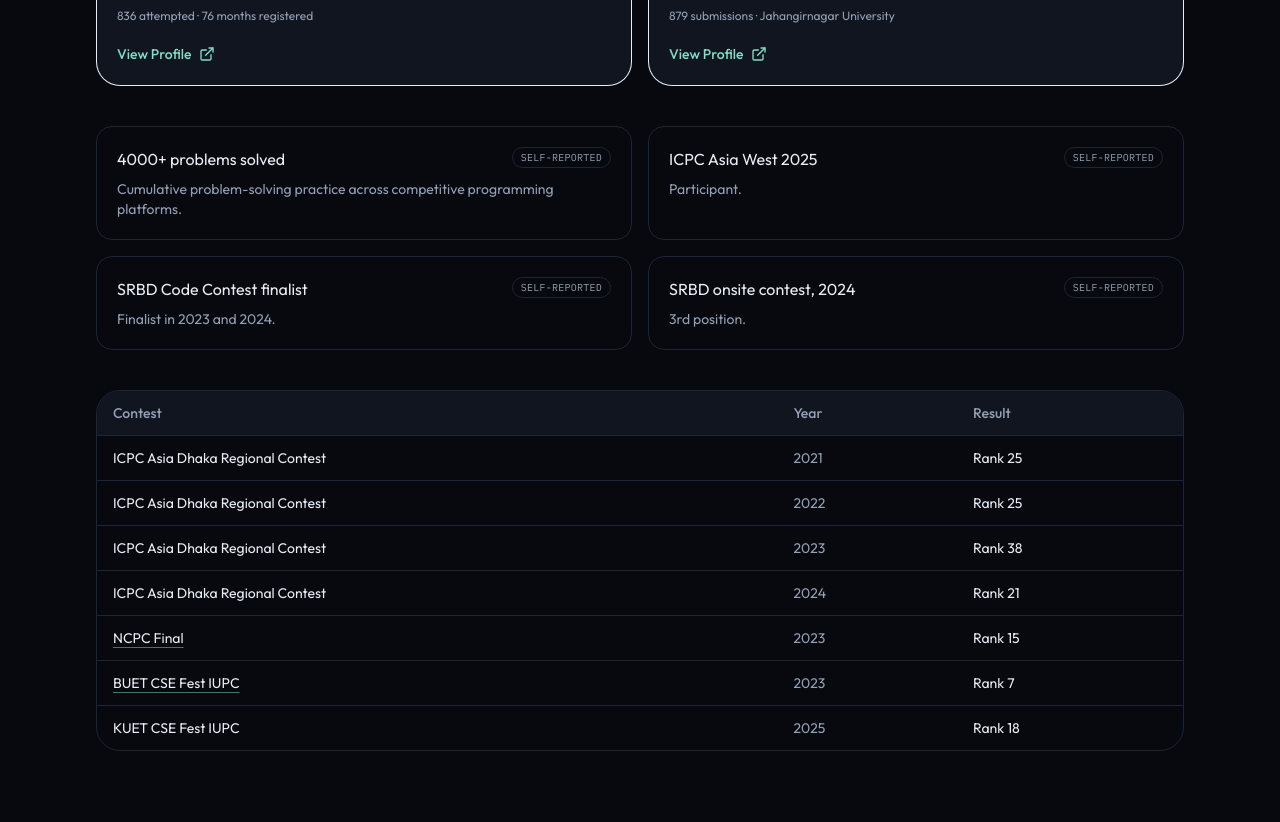
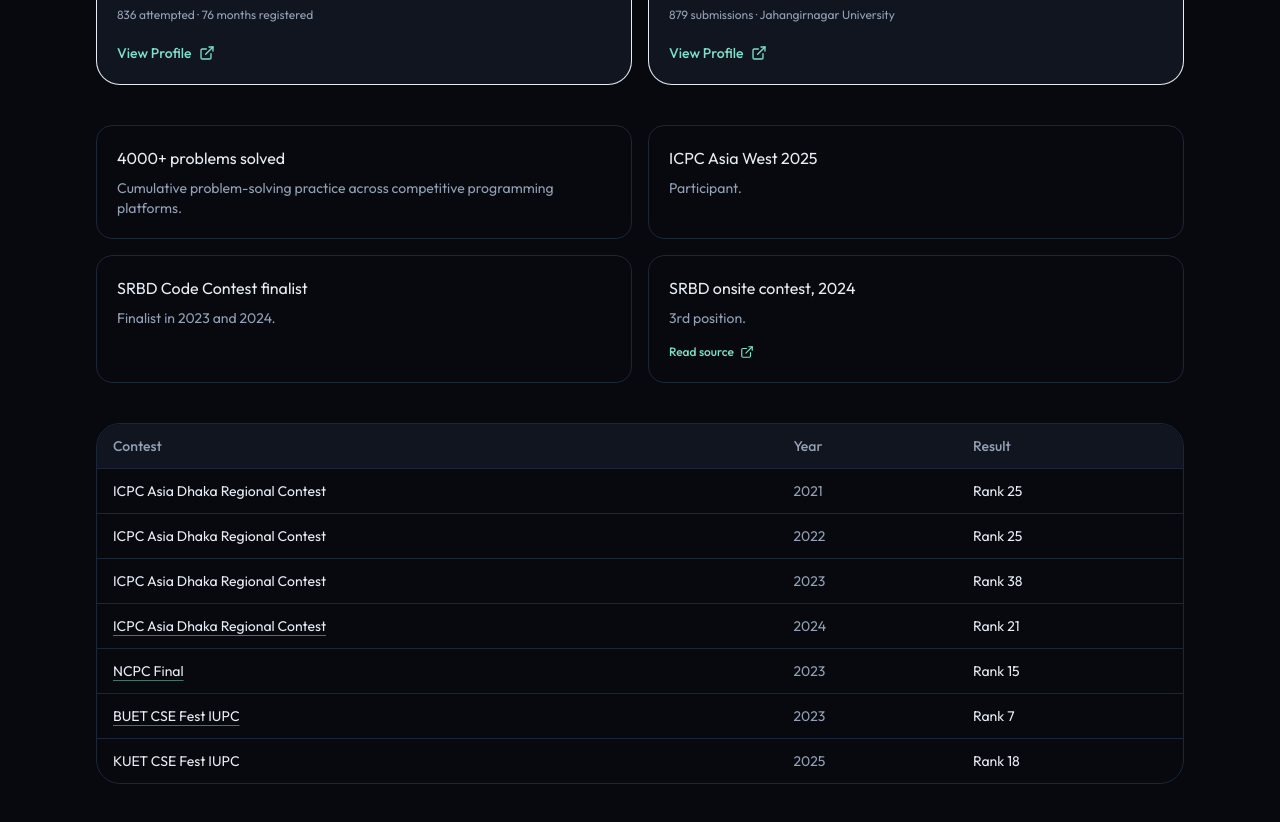
Before and after one commit to umitsaha/Umit-Portfolio, a React (Vite) app: page / in a window 1280 px wide. Shown: the part 3580-4402 px from the top of the page. Built offline with nearby package versions, Linux system fonts and the light colour scheme.

Commit message:
Add portfolio source links and simplify badges

```diff
--- a/src/components/sections/CompetitiveProgramming.tsx
+++ b/src/components/sections/CompetitiveProgramming.tsx
@@ -1,26 +1,21 @@
 import { Section, SectionHeading } from '@/components/ui/Section'
-import { SourceBadge } from '@/components/ui/SourceBadge'
 import { profile } from '@/data/portfolio'
 import { useAnimatedNumber } from '@/hooks/useAnimatedNumber'
 import { useInViewOnce } from '@/hooks/useInViewOnce'
 import { usePrefersReducedMotion } from '@/hooks/usePrefersReducedMotion'
 import { OnlineJudgeProfiles } from '@/components/sections/OnlineJudgeProfiles'
+import { ExternalLink } from 'lucide-react'
 
 function Stat({
   label,
   value,
-  source,
 }: {
   label: string
   value: string
-  source: 'self-reported' | 'live'
 }) {
   return (
     <article className="rounded-2xl border border-[var(--border)] bg-[var(--bg-elevated)] p-5">
-      <div className="mb-3 flex items-center justify-between gap-3">
-        <p className="text-sm text-[var(--text-soft)]">{label}</p>
-        <SourceBadge source={source} />
-      </div>
+      <p className="mb-3 text-sm text-[var(--text-soft)]">{label}</p>
       <p className="font-display text-3xl text-[var(--text)]">{value}</p>
     </article>
   )
@@ -42,7 +37,6 @@
         <Stat
           label="Problems solved"
           value={`${count}+`}
-          source="self-reported"
         />
       </div>
       <p className="mt-3 text-sm text-[var(--text-soft)]">{profile.platforms.problemsSolvedNote}</p>
@@ -52,11 +46,19 @@
       <div className="mt-10 grid gap-4 md:grid-cols-2">
         {profile.achievements.map((item) => (
           <article key={item.id} className="rounded-2xl border border-[var(--border)] p-5">
-            <div className="flex items-start justify-between gap-3">
-              <h3 className="text-[var(--text)]">{item.title}</h3>
-              <SourceBadge source={item.source} />
-            </div>
+            <h3 className="text-[var(--text)]">{item.title}</h3>
             <p className="mt-2 text-sm text-[var(--text-soft)]">{item.detail}</p>
+            {item.href ? (
+              <a
+                href={item.href}
+                target="_blank"
+                rel="noopener noreferrer"
+                className="mt-4 inline-flex items-center gap-1.5 text-xs font-medium text-[var(--accent)] transition hover:gap-2.5"
+              >
+                Read source
+                <ExternalLink className="h-3.5 w-3.5" aria-hidden="true" />
+              </a>
+            ) : null}
           </article>
         ))}
       </div>
--- a/src/components/sections/Projects.tsx
+++ b/src/components/sections/Projects.tsx
@@ -1,5 +1,5 @@
 import { useMemo, useState } from 'react'
-import { X } from 'lucide-react'
+import { ArrowUpRight, X } from 'lucide-react'
 import { Section, SectionHeading } from '@/components/ui/Section'
 import { profile } from '@/data/portfolio'
 import type { Project } from '@/types/portfolio'
@@ -120,9 +120,10 @@
                   href={link.href}
                   target="_blank"
                   rel="noreferrer"
-                  className="text-sm text-[var(--accent)]"
+                  className="inline-flex items-center gap-1.5 rounded-full border border-[var(--accent)]/35 px-3 py-1.5 text-sm text-[var(--accent)] transition hover:-translate-y-0.5 hover:border-[var(--accent)] hover:bg-[var(--accent-soft)]"
                 >
                   {link.label}
+                  <ArrowUpRight className="h-3.5 w-3.5" aria-hidden="true" />
                 </a>
               ))}
             </div>
--- a/src/components/ui/SourceBadge.tsx
+++ /dev/null
@@ -1,14 +0,0 @@
-export function SourceBadge({ source }: { source: 'self-reported' | 'live' }) {
-  const isLive = source === 'live'
-  return (
-    <span
-      className={`inline-flex items-center rounded-full px-2 py-0.5 font-mono text-[10px] tracking-wide uppercase ${
-        isLive
-          ? 'bg-[var(--accent-soft)] text-[var(--accent)]'
-          : 'border border-[var(--border)] text-[var(--text-soft)]'
-      }`}
-    >
-      {isLive ? 'Live' : 'Self-reported'}
-    </span>
-  )
-}
--- a/src/data/portfolio.ts
+++ b/src/data/portfolio.ts
@@ -112,32 +112,35 @@
       title: '4000+ problems solved',
       detail:
         'Cumulative problem-solving practice across competitive programming platforms.',
-      source: 'self-reported',
     },
     {
       id: 'west',
       title: 'ICPC Asia West 2025',
       detail: 'Participant.',
-      source: 'self-reported',
     },
     {
       id: 'srbd-finalist',
       title: 'SRBD Code Contest finalist',
       detail: 'Finalist in 2023 and 2024.',
-      source: 'self-reported',
     },
     {
       id: 'srbd-onsite',
       title: 'SRBD onsite contest, 2024',
       detail: '3rd position.',
-      source: 'self-reported',
+      href: 'https://research.samsung.com/news/Samsung-R-D-Institute-Bangladesh-Held-Code-Contest-2024-Empowering-Future-Talents',
     },
   ],
   contests: [
     { id: 'icpc-2021', contest: 'ICPC Asia Dhaka Regional Contest', year: '2021', result: 'Rank 25' },
     { id: 'icpc-2022', contest: 'ICPC Asia Dhaka Regional Contest', year: '2022', result: 'Rank 25' },
     { id: 'icpc-2023', contest: 'ICPC Asia Dhaka Regional Contest', year: '2023', result: 'Rank 38' },
-    { id: 'icpc-2024', contest: 'ICPC Asia Dhaka Regional Contest', year: '2024', result: 'Rank 21' },
+    {
+      id: 'icpc-2024',
+      contest: 'ICPC Asia Dhaka Regional Contest',
+      year: '2024',
+      result: 'Rank 21',
+      href: 'https://bapsoj.org/contests/icpc-asia-dhaka-regional-contest-2024-onsite-round/standings',
+    },
     {
       id: 'ncpc-2023',
       contest: 'NCPC Final',
@@ -246,6 +249,10 @@
           label: 'arXiv',
           href: 'https://arxiv.org/abs/2508.00772',
         },
+        {
+          label: 'Live demo',
+          href: 'https://codetocareerv3.onrender.com/',
+        },
       ],
     },
   ],
--- a/src/types/portfolio.ts
+++ b/src/types/portfolio.ts
@@ -32,7 +32,7 @@
   id: string
   title: string
   detail: string
-  source: 'self-reported' | 'live'
+  href?: string
 }
 
 export type ContestResult = {
```
